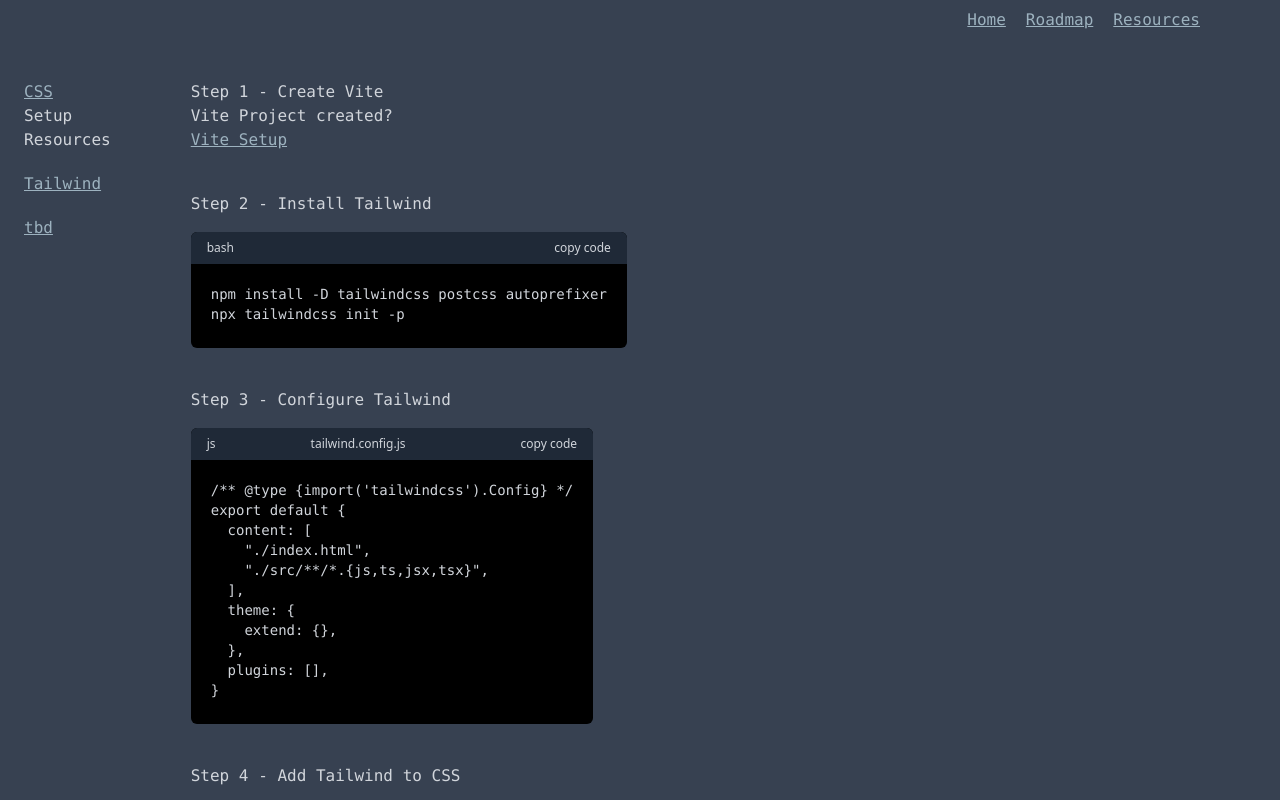
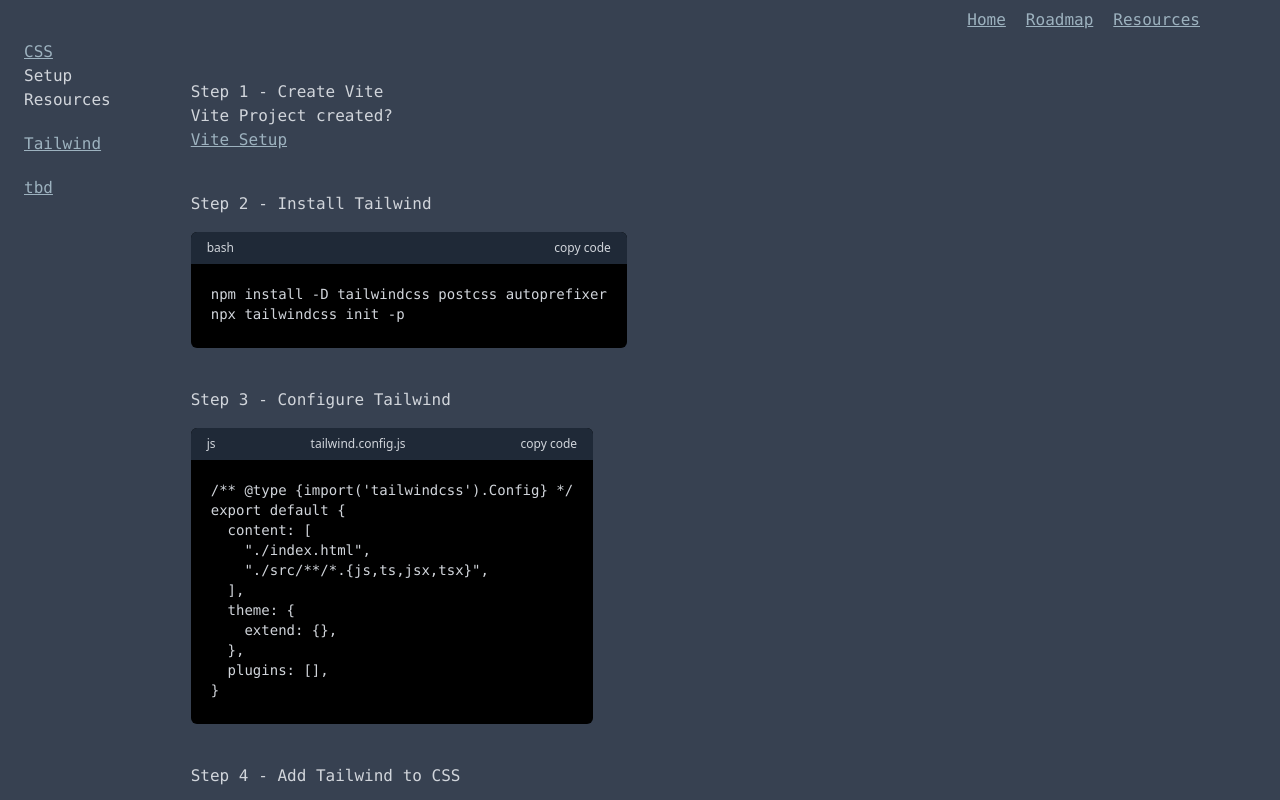
Before and after one commit to timobickmann/roadmap, a React (Vite) app: page /resources/tailwind in a window 1280 px wide. Shown: the top 800 px of the page. Built offline with nearby package versions, Linux system fonts and the light colour scheme; some icons are missing.

Commit message:
fixed sticky sidenav

```diff
--- a/src/components/SidebarResources.tsx
+++ b/src/components/SidebarResources.tsx
@@ -3,7 +3,7 @@ import { Link } from "react-router-dom";
 function SidebarResources() {
   return (
     <>
-      <aside className="sticky top-20 ml-6">
+      <aside className="sticky top-10 ml-6">
         <nav className="">
           <ul className="flex flex-col gap-5">
             <li>
```
